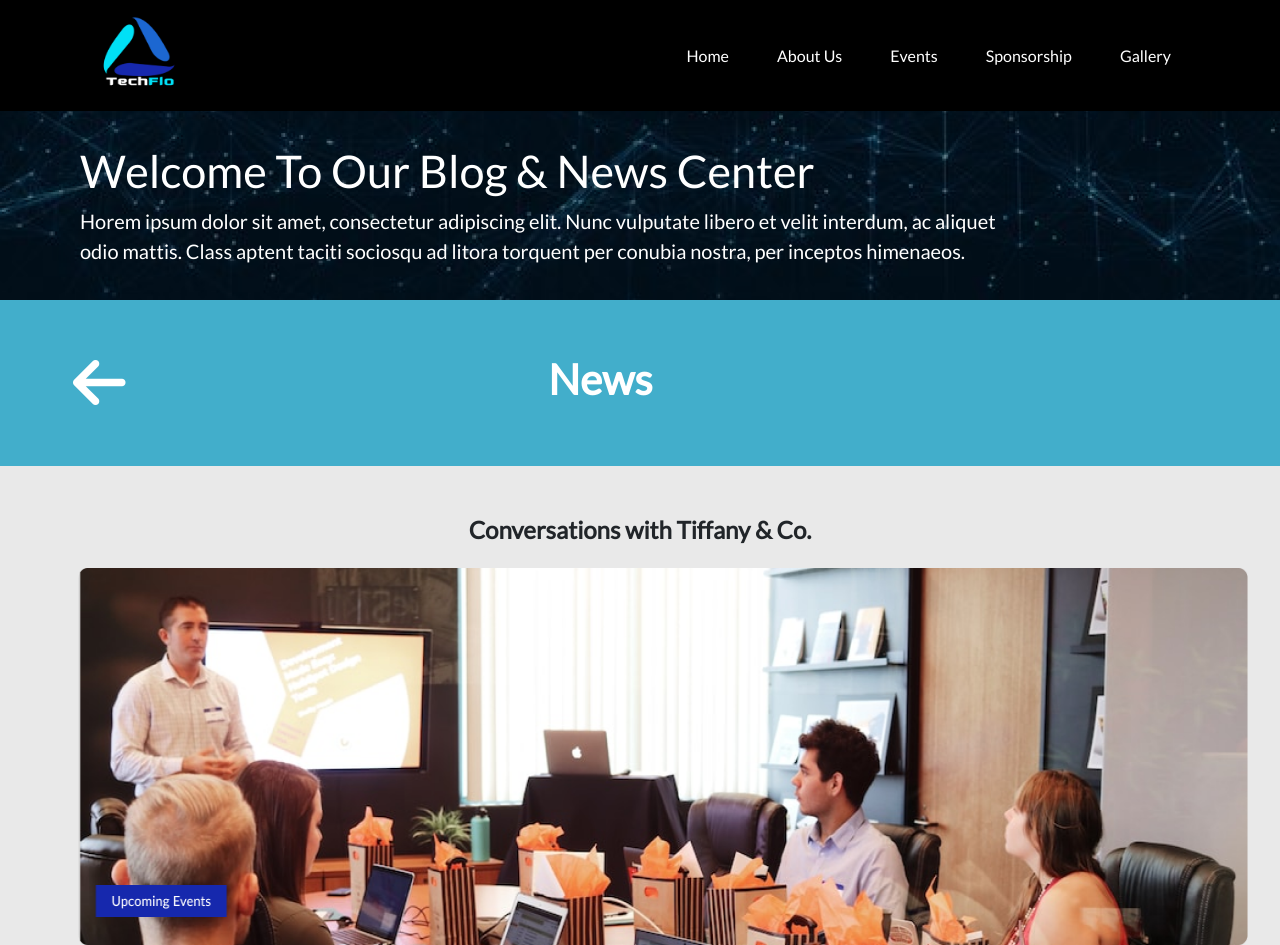
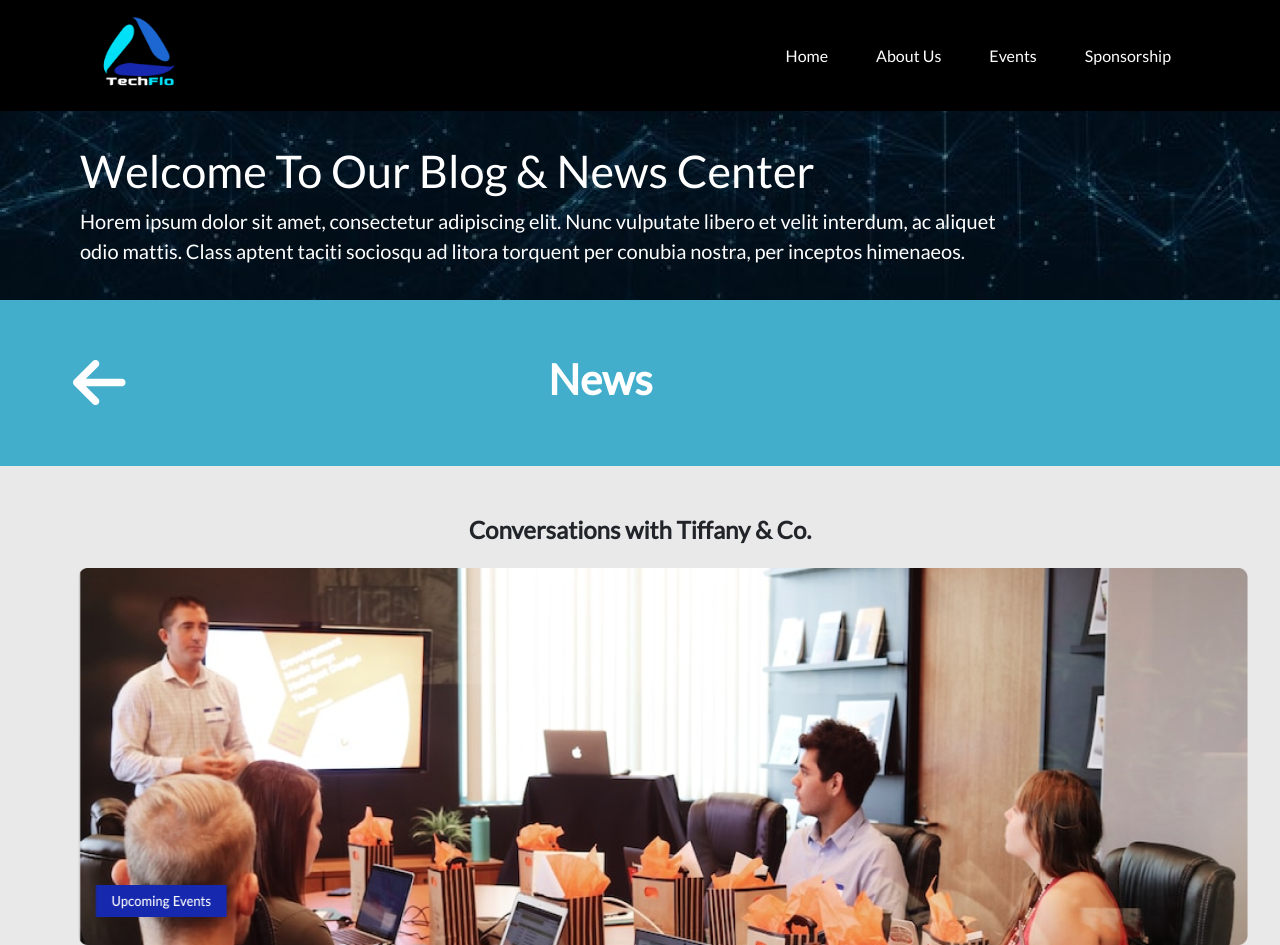
Before and after one commit to TechFlo-LLC/website, a plain HTML site: page news.html in a window 1280 px wide. Shown: the top 945 px of the page. Drawn offline with nearby package versions, Linux system fonts and the light colour scheme.

Commit message:
Comment out gallery in navbar

```diff
--- a/news.html
+++ b/news.html
@@ -50,9 +50,9 @@
                         <a href="sponsorship.html" class="nav-link  mx-3">Sponsorship</a>
                     </li>
 
-                    <li class="nav-item">
+                    <!-- <li class="nav-item">
                         <a href="blog-all.html" class="nav-link mx-3">Gallery</a>
-                    </li>
+                    </li> -->
                 </ul>
             </div>
         </div>
```
Also changed, not shown: about.html (+2 -2 lines), blog-all.html (+3 -3 lines), blog-interviews.html (+2 -2 lines), blog-news.html (+2 -2 lines), events.html (+2 -2 lines), interviews.html (+2 -2 lines), pastevents.html (+2 -2 lines), speakers.html (+2 -2 lines), sponsorship.html (+2 -2 lines).
